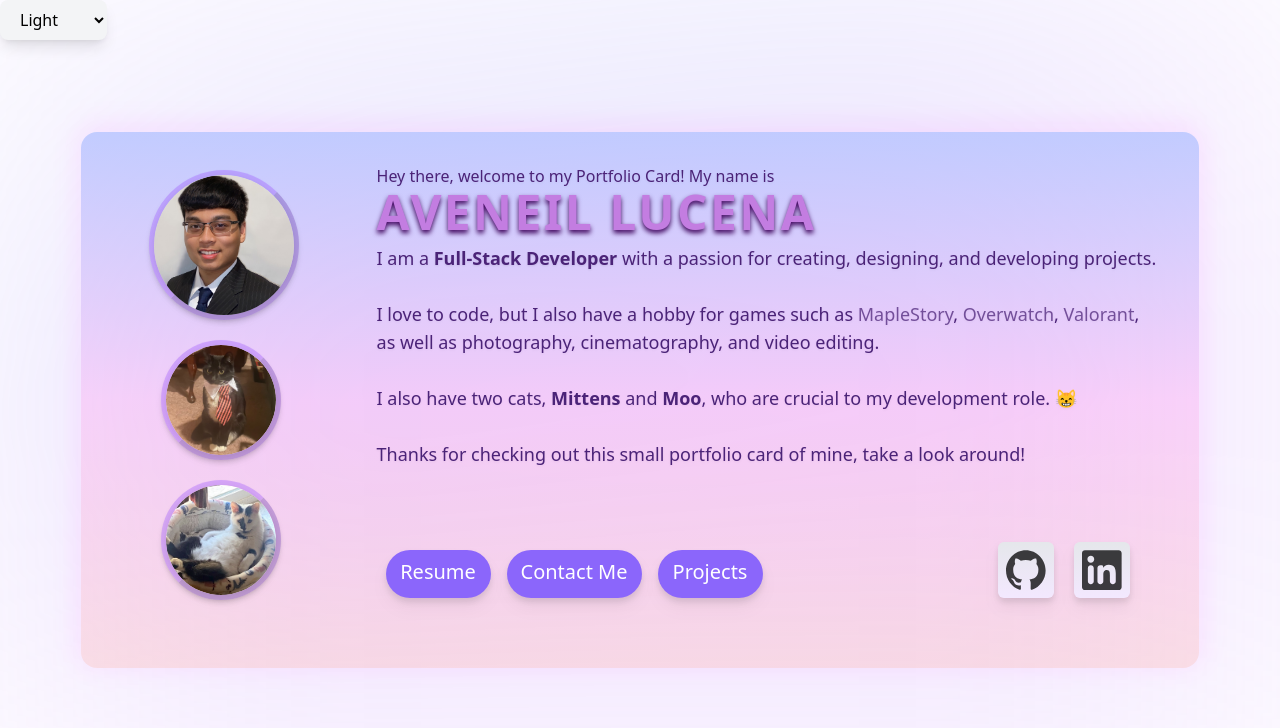
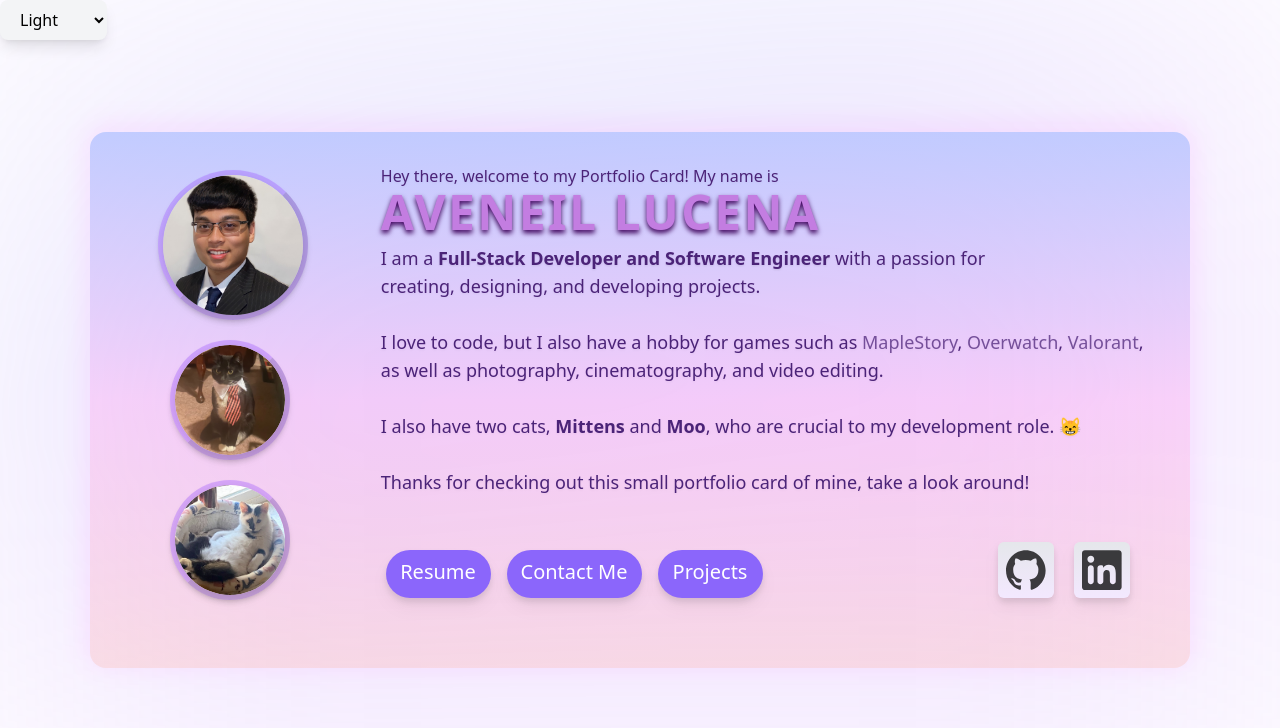
Before and after one commit to aveneil-lucena/portfolio-card-react-app, a React (Create React App) app: page / in a window 1280 px wide. Shown: the top 728 px of the page. Built offline with nearby package versions, Linux system fonts and the light colour scheme.

Commit message:
About Me changes

```diff
--- a/src/App.js
+++ b/src/App.js
@@ -90,7 +90,8 @@
             AVENEIL LUCENA</h1>
           <p className={`text-intro-container ${currentTheme} text-lg drop-shadow-sm`}>
             I am a
-            <b><span className={`text-full-stack ${currentTheme} drop-shadow-sm`}> Full-Stack Developer</span></b> with a passion for creating, designing, and developing projects.
+            <b><span className={`text-full-stack ${currentTheme} drop-shadow-sm`}> Full-Stack Developer and Software Engineer </span></b> with a passion for
+            <br></br>creating, designing, and developing projects.
             <br></br>
 
             <br></br>I love to code, but I also have a hobby for games such as <span className="game-hover animate-pulse" id="maplestory">MapleStory</span>, <span className="game-hover animate-pulse" id="overwatch">Overwatch</span>, <span className="game-hover animate-pulse" id="valorant">Valorant</span>,
```
